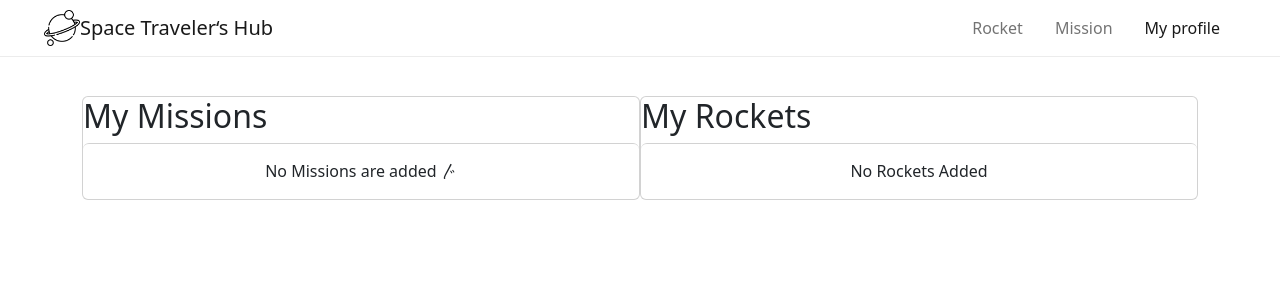
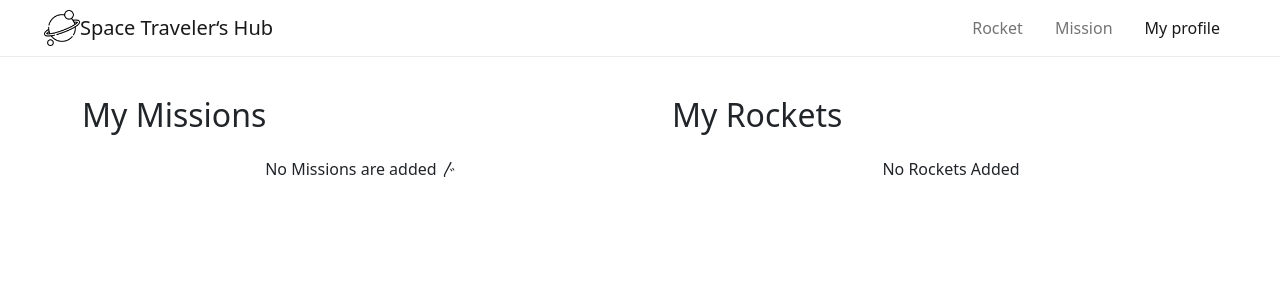
Before and after one commit to CakeInTech/space-traveler-s-hub, a React (Create React App) app: page /profile in a window 1280 px wide. Shown: the top 300 px of the page. Built offline with nearby package versions, Linux system fonts and the light colour scheme.

Commit message:
Add styling for ocket profile feature

```diff
--- a/src/App.css
+++ b/src/App.css
@@ -6,10 +6,22 @@
 
 .card {
   padding: 0;
+  width: 50%;
+  border: none;
+}
+
+.container{
+  border: none;
+}
+
+.profileHolder {
+  margin: 6rem 2rem;
+  flex-wrap: nowrap;
+  display: flex;
+  gap: 2rem;
 }
 
 .missionHolder,
-.profileHolder,
 .rocketHolder {
   margin-top: 6rem;
 }
```
